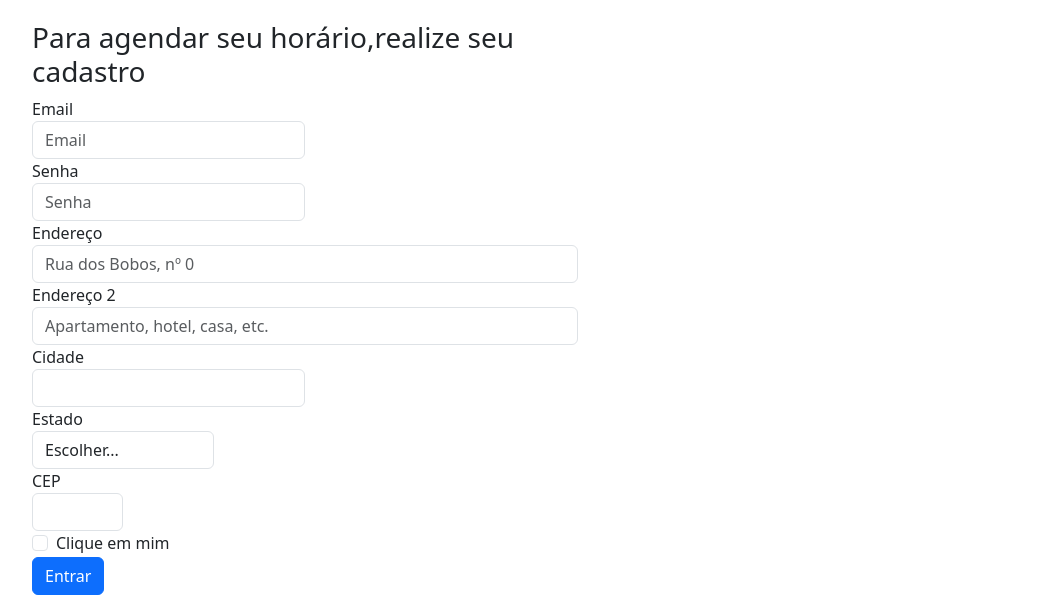
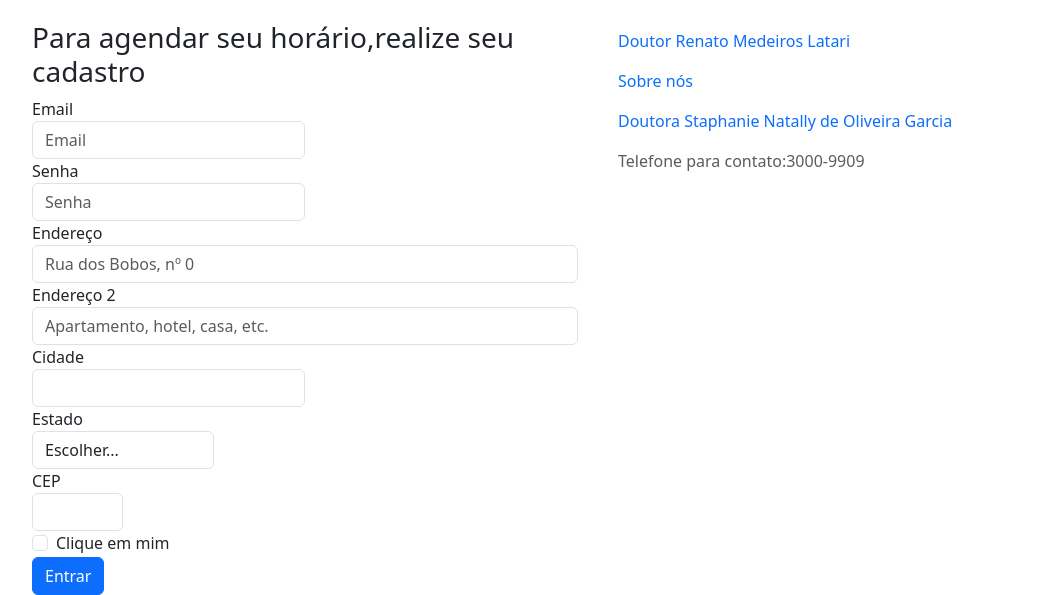
Before and after one commit to mariaedugarciaa/ultilizando-rows-e-col-no-trabalho, a plain HTML site: page index.html in a window 1280 px wide. Shown: the part 1301-1896 px from the top of the page, without its empty margins (50-1113 px from the left). Drawn offline with nearby package versions, Linux system fonts and the light colour scheme.

Commit message:
seccond commit

```diff
--- a/index.html
+++ b/index.html
@@ -220,6 +220,14 @@
               </form>
 
         </div>
+        <div class="col-6">
+            <nav class="nav flex-column">
+                <a class="nav-link active" href="https://www.instagram.com/renatolattari7/?img_index=1">Doutor Renato Medeiros Latari</a>
+                <a class="nav-link" href="https://www.google.com/url?sa=i&url=https%3A%2F%2Fdabiatlante.com.br%2Fblog%2Fatendente-de-consultorio-odontologico%2F&psig=AOvVaw18P5i6scOtZwhECsmnovnK&ust=1700220782771000&source=images&cd=vfe&opi=89978449&ved=0CA8QjRxqFwoTCNjL55e2yIIDFQAAAAAdAAAAABAI">Sobre nós </a>
+                <a class="nav-link" href="https://www.instagram.com/stegarcia/">Doutora Staphanie Natally de Oliveira Garcia</a>
+                <a class="nav-link disabled" href="#">Telefone para contato:3000-9909</a>
+              </nav>
+        </div>
 
 
 
```
